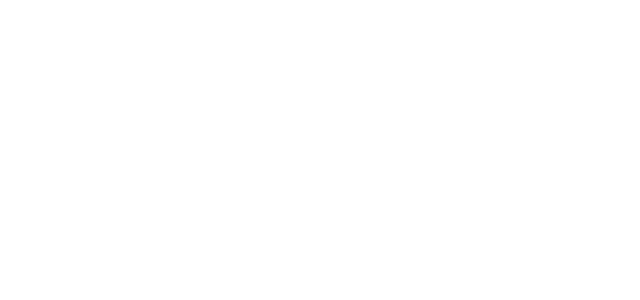
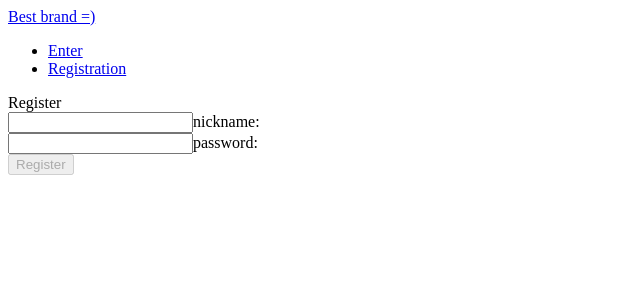
Before and after one commit to MelkiorS/ShopOrderingCRM, an Angular app in the folder client/: page /register in a window 1280 px wide. Before the commit this address led to /. Shown: the top 300 px of the page, without its empty margins (0-640 px from the left). Built offline with nearby package versions, Linux system fonts and the light colour scheme.

Commit message:
client: add RegisterComponent

```diff
--- a/client/src/app/app-routing.module.ts
+++ b/client/src/app/app-routing.module.ts
@@ -1,8 +1,19 @@
 import { NgModule } from '@angular/core';
 import { Routes, RouterModule } from '@angular/router';
+import {AuthComponent} from "./shared/components/auth/auth.component";
+import {LoginComponent} from "./login/login.component";
+import {RegisterComponent} from "./register/register.component";
 
 
-const routes: Routes = [];
+const routes: Routes = [
+  {
+    path: '', component: AuthComponent, children: [
+      {path: '', redirectTo: '/login', pathMatch: 'full'},
+      {path: 'login', component: LoginComponent},
+      {path: 'register', component: RegisterComponent}
+    ]
+  },
+];
 
 @NgModule({
   imports: [RouterModule.forRoot(routes)],
--- a/client/src/app/login/login.component.ts
+++ b/client/src/app/login/login.component.ts
@@ -13,7 +13,7 @@
 
   form: FormGroup
 
-  constructor(private auth: AuthService,
+  constructor(private authService: AuthService,
               private router: Router,
               private route: ActivatedRoute) {
   }
@@ -44,7 +44,7 @@
   onSubmit() {
     this.form.disable()
 
-    this.auth.login(this.form.value).subscribe(
+    this.authService.login(this.form.value).subscribe(
       () => this.router.navigate(['/overview']),
       error => {
         MaterializecssService.toast(error.error.message)
--- /dev/null
+++ b/client/src/app/register/register.component.html
@@ -0,0 +1,49 @@
+<form
+  class="card"
+  [formGroup]="form"
+  (ngSubmit)="onSubmit()"
+>
+  <div class="card-content">
+    <span class="card-title">Register</span>
+    <div class="input-field">
+      <input
+        formControlName="nickname"
+        id="nickname"
+        [ngClass]="{'invalid': form.get('nickname').invalid && form.get('nickname').touched}">
+      <label for="nickname">nickname:</label>
+      <span class="helper-text red-text"
+            *ngIf="form.get('nickname').invalid && form.get('nickname').touched">
+
+        <span *ngIf="form.get('nickname').errors['required']">nickname is required</span>
+        <span *ngIf="form.get('nickname').errors['nickname']">nickname is not correct</span>
+      </span>
+    </div>
+    <div class="input-field">
+      <input
+        id="password"
+        type="password"
+        formControlName="password"
+        [ngClass]="{'invalid': form.get('password').invalid && form.get('password').touched}"
+      >
+      <label for="password">password:</label>
+      <span
+        class="helper-text red-text"
+        *ngIf="form.get('password').invalid && form.get('password').touched"
+      >
+        <span *ngIf="form.get('password').errors['required']">password is required</span>
+        <span *ngIf="form.get('password').errors['minlength'] && form.get('password').errors['minlength']['requiredLength']">
+          password should contain more then {{form.get('password').errors['minlength']['requiredLength']}} symbols.
+          now: {{form.get('password').errors['minlength']['actualLength']}}
+        </span>
+      </span>
+    </div>
+  </div>
+  <div class="card-action">
+    <button
+      type="submit"
+      class="modal-action btn waves-effect"
+      [disabled]="form.invalid || form.disabled" >
+      Register
+    </button>
+  </div>
+</form>
--- /dev/null
+++ b/client/src/app/register/register.component.ts
@@ -0,0 +1,51 @@
+import {Component, OnDestroy, OnInit} from '@angular/core'
+import {FormControl, FormGroup, Validators} from '@angular/forms'
+import {AuthService} from '../shared/services/auth.service'
+import {Router} from '@angular/router'
+import {Subscription} from 'rxjs'
+import {MaterializecssService} from '../shared/services/materializecss.service'
+
+@Component({
+  selector: 'register',
+  templateUrl: './register.component.html',
+  styleUrls: ['./register.component.css']
+})
+export class RegisterComponent implements OnInit {
+
+  form: FormGroup
+
+  constructor(private authService: AuthService,
+              private router: Router) {
+  }
+
+  ngOnInit() {
+    this.form = new FormGroup({
+      nickname: new FormControl(
+        null,
+        [Validators.required,
+          Validators.minLength(3),
+          Validators.maxLength(12)]
+      ),
+      password: new FormControl(
+        null, [Validators.required, Validators.minLength(6)])
+    })
+  }
+
+  onSubmit() {
+    this.form.disable()
+    this.authService.register(this.form.value).subscribe(
+      () => {
+        this.router.navigate(['/login'], {
+          queryParams: {
+            registered: true
+          }
+        })
+      },
+      error => {
+        MaterializecssService.toast(error.error.message)
+        this.form.enable()
+      }
+    )
+  }
+
+}
```
Also changed, not shown: client/src/app/app.module.ts (+10 -2 lines), client/src/app/register/register.component.css (added).
